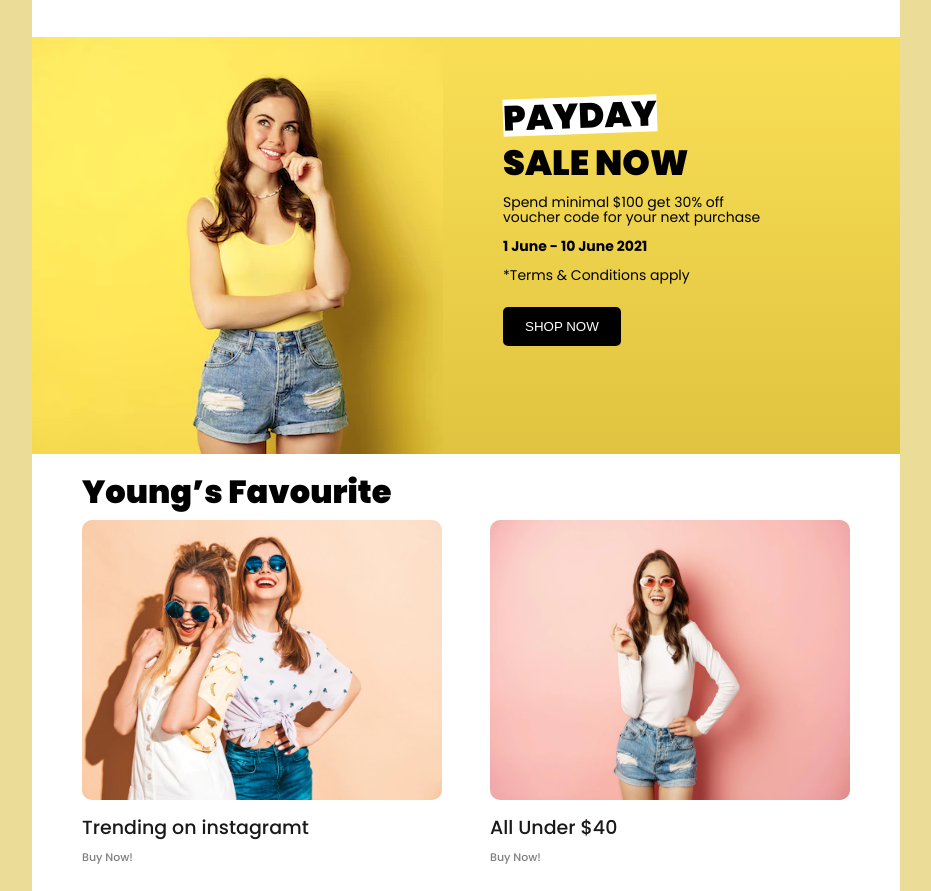
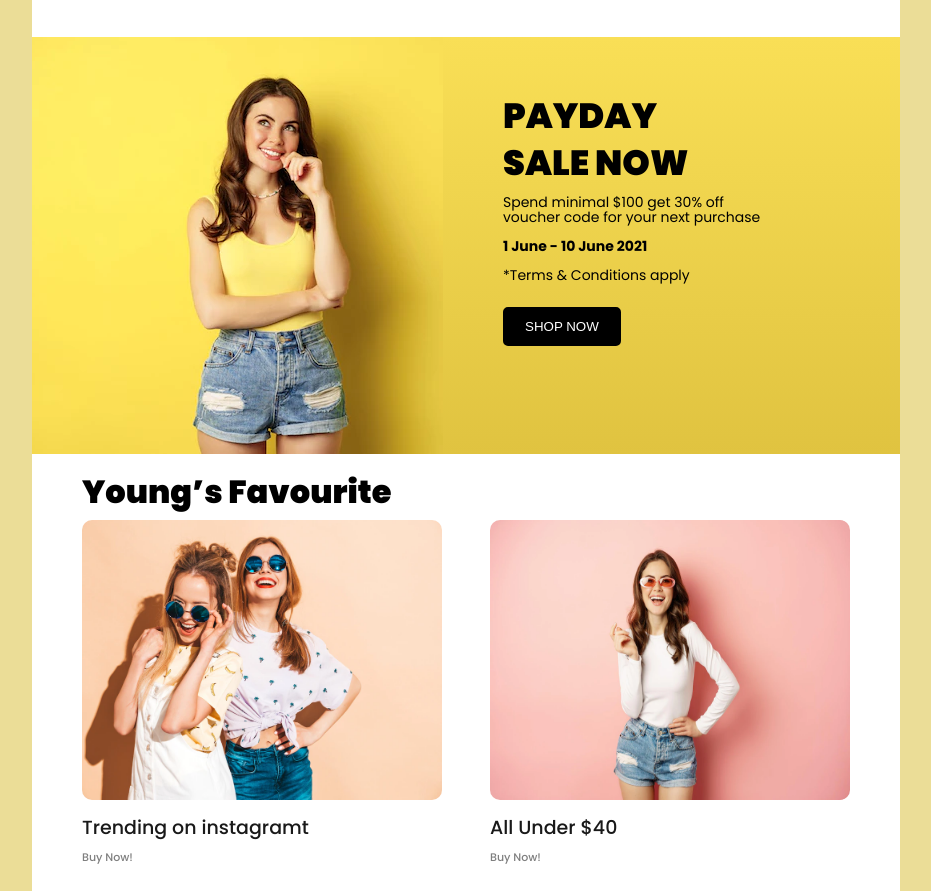
Before and after one commit to enoshroy12-lab/shoping.clone, a plain HTML site: page index.html in a window 1280 px wide. Shown: the part 1151-2042 px from the top of the page, without its empty margins (174-1105 px from the left). Drawn offline with Linux system fonts and the light colour scheme.

Commit message:
Update body.css

```diff
--- a/css_code/body.css
+++ b/css_code/body.css
@@ -116,7 +116,6 @@ body {
 .bottom_contant2_info {
   height: 417px;
   background-image: linear-gradient(#f9df56, #e0c340);
-  /* background-image: linear-gradient(#ffe93f, #ffd92a); */
   display: flex;
   /* justify-content: center; */
   padding-left: 20px;
@@ -139,12 +138,6 @@ body {
   line-height: 37px;
   letter-spacing: 0%;
   margin-bottom: 10px;
-}
-.pay{
-  background-color: white;
-
-  transform: rotate(-2deg);position: relative;
-  display: inline-block;
 }
 .text5,
 .text7 {
```
